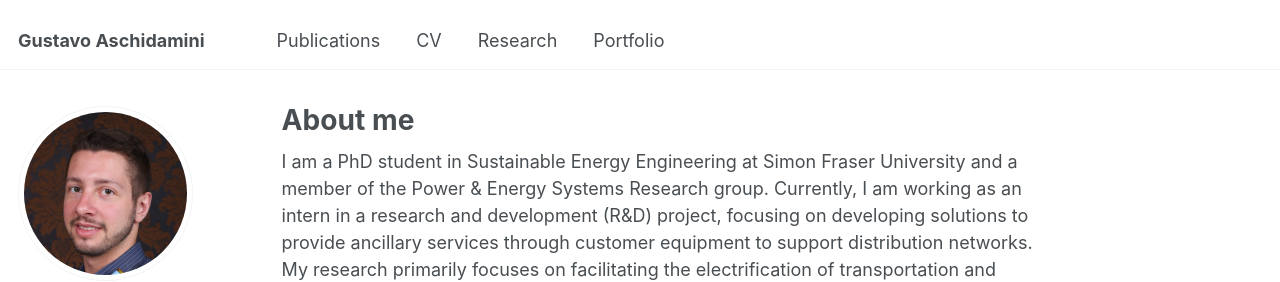
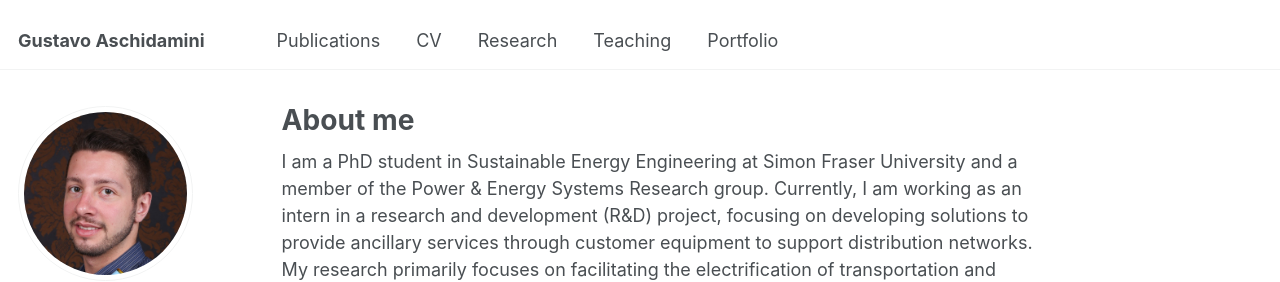
Before and after one commit to gaschidamini/gaschidamini.github.io, a Jekyll site: the page built from _pages/about.md, in a window 1280 px wide. Shown: the top 282 px of the page. Built offline with Jekyll 4.4.1, drawn with Linux system fonts in a browser that asks for light colours; some web fonts are replaced.

Commit message:
Update navigation.yml

```diff
--- a/_data/navigation.yml
+++ b/_data/navigation.yml
@@ -12,6 +12,9 @@ main:
     url: /cv/
 
   - title: "Research"
+    url: /research/
+
+  - title: "Teaching"
     url: /teaching/
 
   # - title: "Talks"
```
